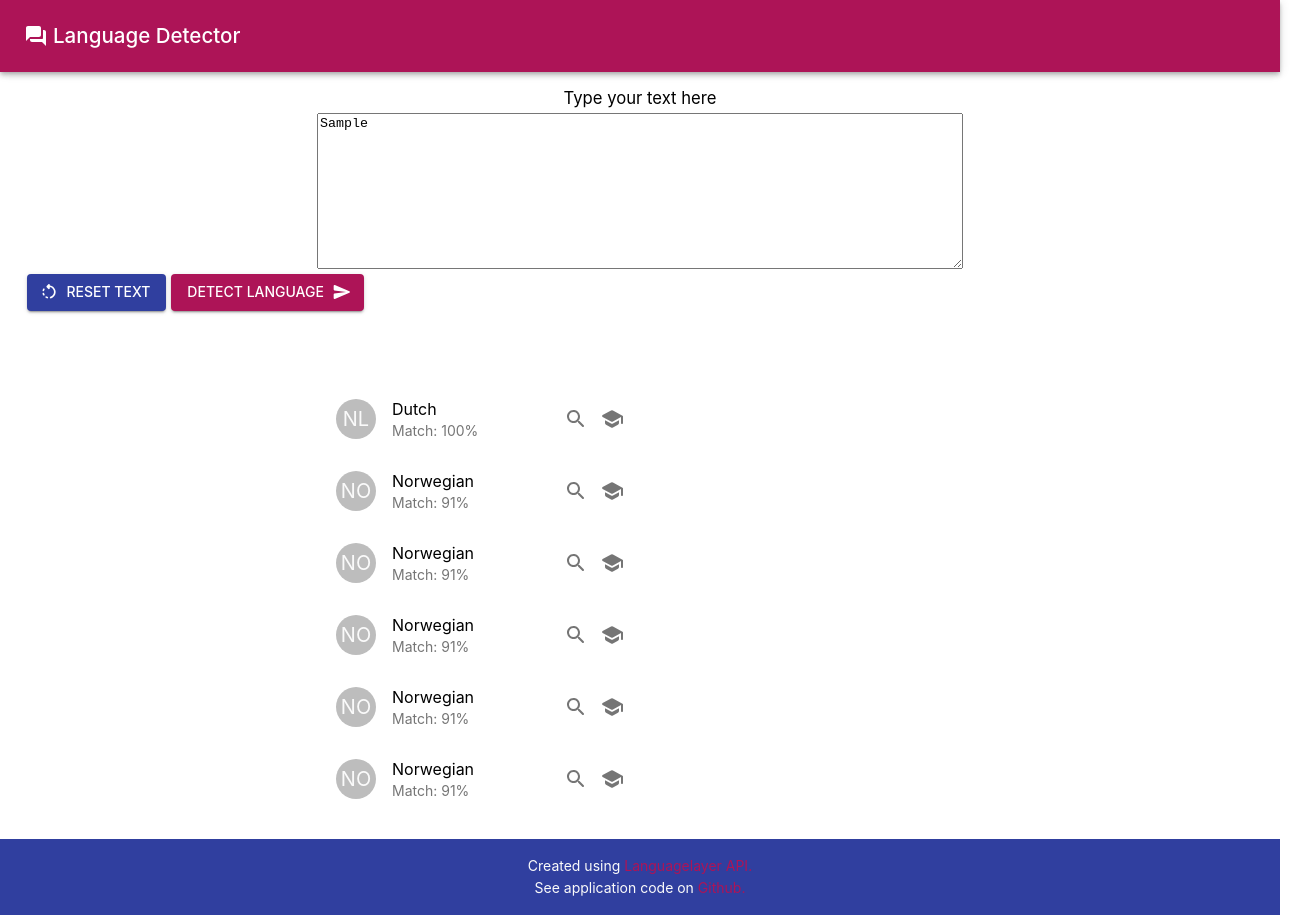
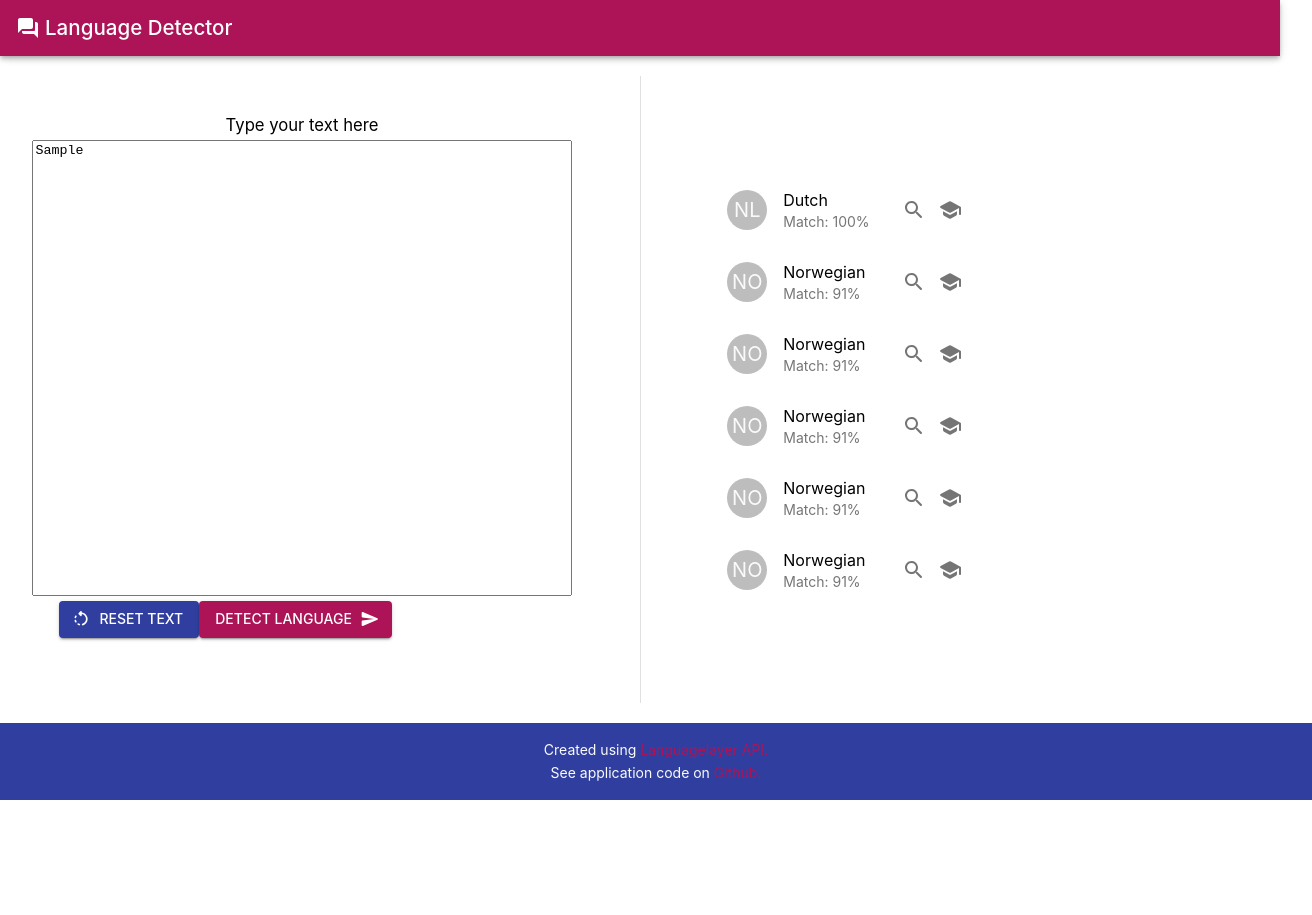
Before and after one commit to ewelinalabas/language-detection, a React (Create React App) app: page / in a window 1280 px wide. Both pictures are taken after typing "Sample" into the empty fields and a click on the button "DETECT LANGUAGE". Shown: the whole page, 1312 px wide, since content can reach past the window. After the commit the page ends 800 px from the top, so only its background shows below. Built offline with nearby package versions, Linux system fonts and the light colour scheme; no server answers.

Commit message:
Change page layout

```diff
--- a/src/App.css
+++ b/src/App.css
@@ -13,8 +13,3 @@
 .form-partial {
   width: 100%;
 }
-
-.results {
-  width: 50%;
-  align-self: center;
-}
--- a/src/App.js
+++ b/src/App.js
@@ -9,17 +9,9 @@ import './App.css';
 export const App = () => {
   return (
     <ThemeProvider theme={theme}>
-      <Grid
-        container
-        direction="column"
-        justify="space-between"
-        alignItems="center"
-        id="app"
-      >
         <ApplicationBar />
         <LanguageDetector />
         <Footer/>
-      </Grid>
     </ThemeProvider>
   );
 }
--- a/src/Form.jsx
+++ b/src/Form.jsx
@@ -27,7 +27,8 @@ export const Form = ({ submitForm }) => {
     <StyledForm>
       <Typography variant="h2">Type your text here</Typography>
       <StyledTextArea
-        rowsMin="10"
+        rowsMin="30"
+        rowsMax="30"
         value={text}
         onChange={handleChange}
       />
--- a/src/LanguageDetector.jsx
+++ b/src/LanguageDetector.jsx
@@ -1,5 +1,5 @@
 import React, { useState } from 'react';
-import { Box } from '@material-ui/core';
+import { Box, Grid, Divider } from '@material-ui/core';
 import { Form } from './Form';
 import { DetectedLanguagesBoard } from './DetectedLanguagesBoard';
 import { ErrorMessage } from './ErrorMessage';
@@ -82,15 +82,25 @@ export const LanguageDetector = () => {
   }
 
   return (
-    <Box className="detector-body">
+    <Grid
+        container
+        justify="space-around"
+        alignItems="center"
+        id="app"
+      >
+        <Grid item md={5}>
           <Box className={formBoxClassName}>
             <Form submitForm={submitForm}/>
           </Box>
-      {isSubmitted && <Box className="results">
+        </Grid>
+          <Divider orientation="vertical"/>
+        <Grid item md={5}>
+          {isSubmitted && <Box>
           {isLoading && <p>Loading</p>}
           {error && <ErrorMessage error={error} />}
           {detectedLanguages && <DetectedLanguagesBoard detectedLanguages={detectedLanguages} handleSearch={handleSearch} />}
           </Box>}
-    </Box>
+        </Grid>
+    </Grid>
   );
 }
--- a/src/index.css
+++ b/src/index.css
@@ -5,9 +5,12 @@ html, body {
   padding: 0;
 }
 
-#root, #app {
-  height: 100vh;
+#root {
+  height: 100%;
   width: 100%;
+  display: flex;
+  flex-direction: column;
+  justify-content: space-between;
 }
 
 #app {
--- a/src/styledComponents/StyledApplicationBar.jsx
+++ b/src/styledComponents/StyledApplicationBar.jsx
@@ -2,11 +2,10 @@ import styled from 'styled-components';
 import { AppBar } from '@material-ui/core';
 
 export const StyledApplicationBar = styled(AppBar)({
-  position: "sticky",
+  position: "sticky !important",
   alignSelf: "flex-start",
   display: "flex",
-  flexDirection: "row",
+  flexDirection: "row !important",
   justifyItems: "baseline",
-  padding: "1.5rem",
-  marginBottom: "1rem",
+  padding: "1rem",
 })
--- a/src/styledComponents/StyledFooter.jsx
+++ b/src/styledComponents/StyledFooter.jsx
@@ -4,12 +4,10 @@ import { indigo } from '@material-ui/core/colors';
 
 export const StyledFooter = styled(Box)({
   width: "100%",
-  alignSelf: "flex-end",
   display: "flex",
   flexDirection: "column",
   alignItems: "center",
   justifyContent: "stretch",
   backgroundColor: indigo[700],
   padding: "1rem",
-  marginTop: "1rem",
 })
--- a/src/styledComponents/StyledForm.jsx
+++ b/src/styledComponents/StyledForm.jsx
@@ -4,6 +4,8 @@ export const StyledForm = styled.form({
   display: "flex",
   flexDirection: "column",
   width: "100%",
+  height: "600px",
   alignItems: "center",
+  justifyContent: "center",
   marginBottom: "5%",
 })
--- a/src/styledComponents/StyledTextArea.jsx
+++ b/src/styledComponents/StyledTextArea.jsx
@@ -2,7 +2,8 @@ import styled from 'styled-components';
 import { TextareaAutosize } from '@material-ui/core';
 
 export const StyledTextArea = styled(TextareaAutosize)({
-  width: "50%",
-  height: "40vh",
+  width: "100%",
+  height: "80%",
   marginBottom: "5px",
+  resize: "none",
 })
```
Lines whose indentation alone changed are shown as unchanged.
